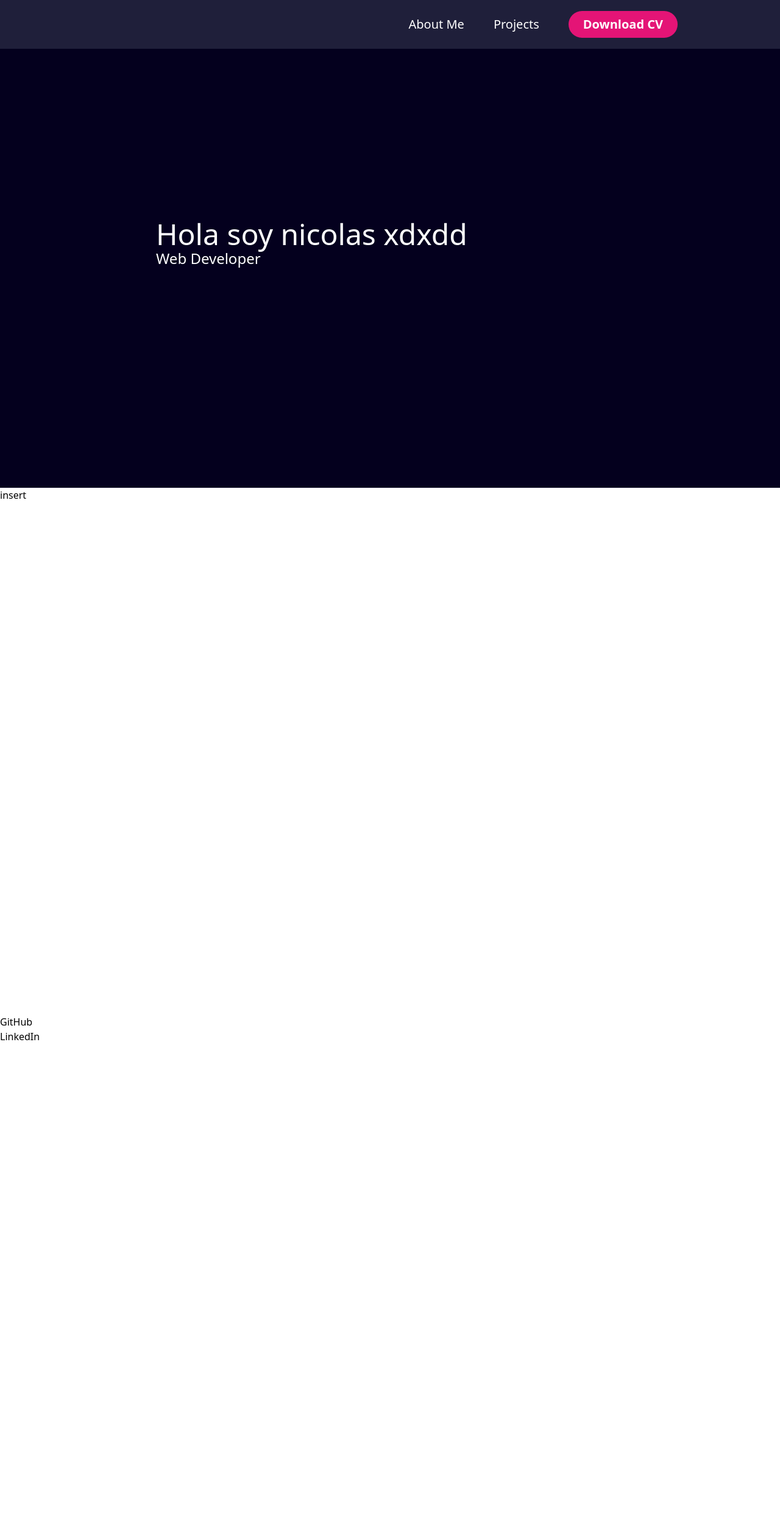
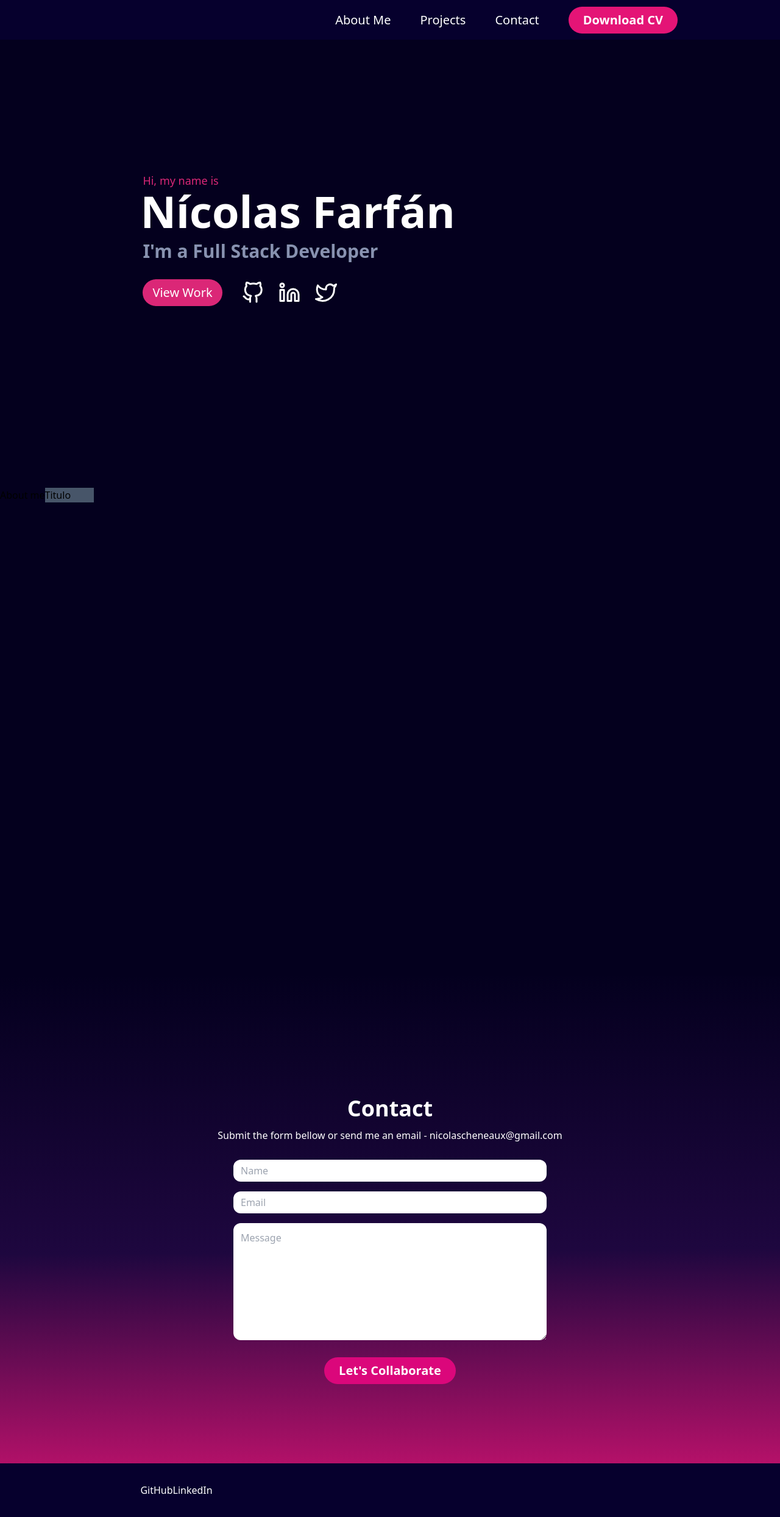
Before and after one commit to nic0q/portfolio-vite, a React (Vite) app: page / in a window 1280 px wide. Shown: the top 2488 px of the page at 61% size. Before the commit the page ends 1728 px from the top, so only its background shows below. Built offline with nearby package versions, Linux system fonts and the light colour scheme.

Commit message:
Footer, Scroll, more features

```diff
--- a/index.html
+++ b/index.html
@@ -4,7 +4,7 @@
     <meta charset="UTF-8" />
     <link rel="icon" type="image/svg+xml" href="/src/favicon.svg" />
     <meta name="viewport" content="width=device-width, initial-scale=1.0" />
-    <title>Vite App</title>
+    <title>Nícolas Farfán - Fullstack Developer</title>
   </head>
   <body>
     <div id="root"></div>
--- a/src/App.css
+++ b/src/App.css
@@ -1,7 +1,18 @@
+html{
+  scroll-behavior: smooth;
+}
 .App {
   text-align: center;
+
 }
-
+.footer {
+  background-image: linear-gradient(
+    179.54deg,
+    #04001e,
+    rgb(30, 7, 63) 56.42%,
+    #E41476 113.51%
+  );
+}
 .App-logo {
   height: 40vmin;
   pointer-events: none;
--- a/src/App.jsx
+++ b/src/App.jsx
@@ -3,13 +3,14 @@ import { Navbar } from "./components/Navbar"
 import { Home } from "./components/Home"
 import { Projects } from "./components/Projects"
 import { Footer } from "./components/Footer"
-
+import { Contact } from "./components/Contact"
 function App() {
   return (
     <div>
       <Navbar></Navbar>
       <Home></Home>
       <Projects></Projects>
+      <Contact></Contact>
       <Footer></Footer>
     </div>
   )
--- /dev/null
+++ b/src/components/Contact.jsx
@@ -0,0 +1,27 @@
+export const Contact = () => {
+  return (
+    <div
+      id="contact"
+      className="flex flex-col text-white w-full h-screen footer items-center justify-center text-center"
+    >
+      <form className="pt-14 max-w-[570px] w-full">
+        <h3 className="text-4xl m-3 font-bold">Contact</h3>
+        <p className="font-light text-center">
+          Submit the form bellow or send me an email - nicolascheneaux@gmail.com
+        </p>
+        <div className="text-black flex flex-col m-5">
+          <input className="m-2 h-9 p-3 rounded-xl" placeholder="Name"></input>
+          <input className="m-2 h-9 p-3 rounded-xl" placeholder="Email"></input>
+          <textarea
+            className="items-start m-2 h-48 p-3 rounded-xl"
+            name="message"
+            placeholder="Message"
+          ></textarea>
+        </div>
+        <button className="font-bold border-none p-1 px-6 text-xl py-2 rounded-full bg-[#DB077B]">
+          Let's Collaborate
+        </button>
+      </form>
+    </div>
+  )
+}
--- a/src/components/Footer.jsx
+++ b/src/components/Footer.jsx
@@ -1,12 +1,12 @@
+import "../App.css"
+
 export const Footer = () => {
   return (
-    <div className="flex">
-      <footer className="b-0">
-        <div class="relative h-32 w-32 ...">
-          <div class="absolute inset-x-0 bottom-0 h-16 ...">
-            <p>GitHub</p>
-            <p>LinkedIn</p>
-          </div>
+    <div className="flex w-full h-3/6 bg-[#06002D] text-white ">
+      <footer className="ml-[18%] h-32 pt-8">
+        <div className="flex">
+          <p>GitHub</p>
+          <p>LinkedIn</p>
         </div>
       </footer>
     </div>
--- a/src/components/Home.jsx
+++ b/src/components/Home.jsx
@@ -1,11 +1,32 @@
+import { FiGithub, FiTwitter, FiLinkedin } from "react-icons/fi"
 import React from "react"
 
 export const Home = () => {
   return (
-    <div className="flex h-screen bg-[#04001E] items-center">
-      <div className="ml-[20%]">
-        <h3 className="] text-white text-5xl ">Hola soy nicolas xdxdd</h3>
-        <h6 className="] text-white text-2xl ">Web Developer</h6>
+    <div className="flex w-full h-screen bg-[#04001E] items-center">
+      <div className="text-lg ml-[18%] font-normal">
+        <p className="ml-1 text-pink-600">Hi, my name is</p>
+        <h2 className="text-4xl sm:text-7xl text-white font-bold">
+          Nícolas Farfán
+        </h2>
+        <h2 className="my-3 text-xl sm:text-3xl sm:ml-1 font-bold text-[#8892b0]">
+          I'm a Full Stack Developer
+        </h2>
+        <div className="flex  items-center text-white text-4xl">
+          <button className="font-light my-4 ml-1 mr-5 bg-pink-600 border-2 border-none px-4 text-xl p-2 rounded-full">
+            View Work
+          </button>
+          <a href="https://github.com/nic0q" target="_blank">
+            <FiGithub className="m-3" />
+          </a>
+          <a
+            href="https://www.linkedin.com/in/n%C3%ADcolas-farf%C3%A1n-cheneaux-14365b15b/"
+            target={"_blank"}
+          >
+            <FiLinkedin className="m-3" />
+          </a>
+          <FiTwitter className="m-3" />
+        </div>
       </div>
     </div>
   )
--- a/src/components/Navbar.jsx
+++ b/src/components/Navbar.jsx
@@ -6,24 +6,32 @@ import { FaTimes } from "react-icons/fa"
 export const Navbar = () => {
   const [nav, setNav] = useState(false)
   const handleClick = () => {
-    console.log(nav)
     setNav(!nav)
   }
+
   return (
-    <div className="fixed w-full h-[80px] flex items-center px-4 bg-[#1F1F3A] justify-end text-xl">
+    <div>
+      <div className="fixed pt w-full h-[65px] flex items-center px-4 bg-transparent justify-end text-xl md:bg-[#06002D]">
         <ul className={"hidden md:flex text-white items-center pr-32"}>
           <li>About Me</li>
-        <li>Projects</li>
+          <li>
+            <a href="#projects">Projects</a>
+          </li>
+          <li>
+            <a href="#contact">Contact</a>
+          </li>
           <li>
             <button className="font-bold border-none p-1 px-6 text-xl py-2 rounded-full bg-[#E41476]">
               Download CV
             </button>
           </li>
         </ul>
-      <div className="text-white md:hidden z-10 text-xl" onClick={handleClick}>
+        <div
+          className="text-white md:hidden z-10 text-3xl"
+          onClick={handleClick}
+        >
           {nav ? <FaTimes /> : <GiHamburgerMenu />}
         </div>
-
         {/* Mobile Responsibe */}
         <ul
           className={
@@ -32,12 +40,22 @@ export const Navbar = () => {
               : "hidden"
           }
         >
-        <li className="py-8 font-semibold">About M</li>
-        <li className="py-8 font-semibold">Projects</li>
+          <li className="py-8 font-semibold">About Me</li>
+          <li className="py-8 font-semibold">
+            <a onClick={handleClick} href="#projects">
+              Projects
+            </a>
+          </li>
+          <li className="py-8 font-semibold">
+            <a onClick={handleClick} href="#contact">
+              Contact
+            </a>
+          </li>
           <button className=" my-8 font-bold border-none p-1 px-6 text-lg rounded-full bg-purple-700">
             Download CV
           </button>
         </ul>
       </div>
+    </div>
   )
 }
--- /dev/null
+++ b/src/components/PinkButton.jsx
@@ -0,0 +1,7 @@
+export const PinkButton = ({ text, link = "#" }) => {
+  return (
+    <button className="font-bold border-none p-1 px-6 text-xl py-2 rounded-full bg-[#E41476]">
+      {text}
+    </button>
+  )
+}
--- /dev/null
+++ b/src/components/ProjectCard.jsx
@@ -0,0 +1,6 @@
+export const ProjectCard = () =>{
+  return <div className="border-red-100 bg-slate-600 w-20 ">
+    <img></img>
+    <h1>Titulo</h1>
+  </div>
+}
--- a/src/components/Projects.jsx
+++ b/src/components/Projects.jsx
@@ -1,5 +1,10 @@
+import { ProjectCard } from "./ProjectCard"
+
 export const Projects = () =>{
-  return <div className="flex h-screen">
-    <h1>insert </h1>
+  return <div id="projects" className="flex h-screen bg-[#04001E]">
+    <h1>About me </h1>
+    <div>
+      <ProjectCard></ProjectCard>
+    </div>
   </div>
 }
--- a/src/index.css
+++ b/src/index.css
@@ -3,6 +3,7 @@
 @tailwind utilities;
 
 @layer base{
+
   *{
     @apply font-sans
   }
```
Lines whose indentation alone changed are shown as unchanged.
